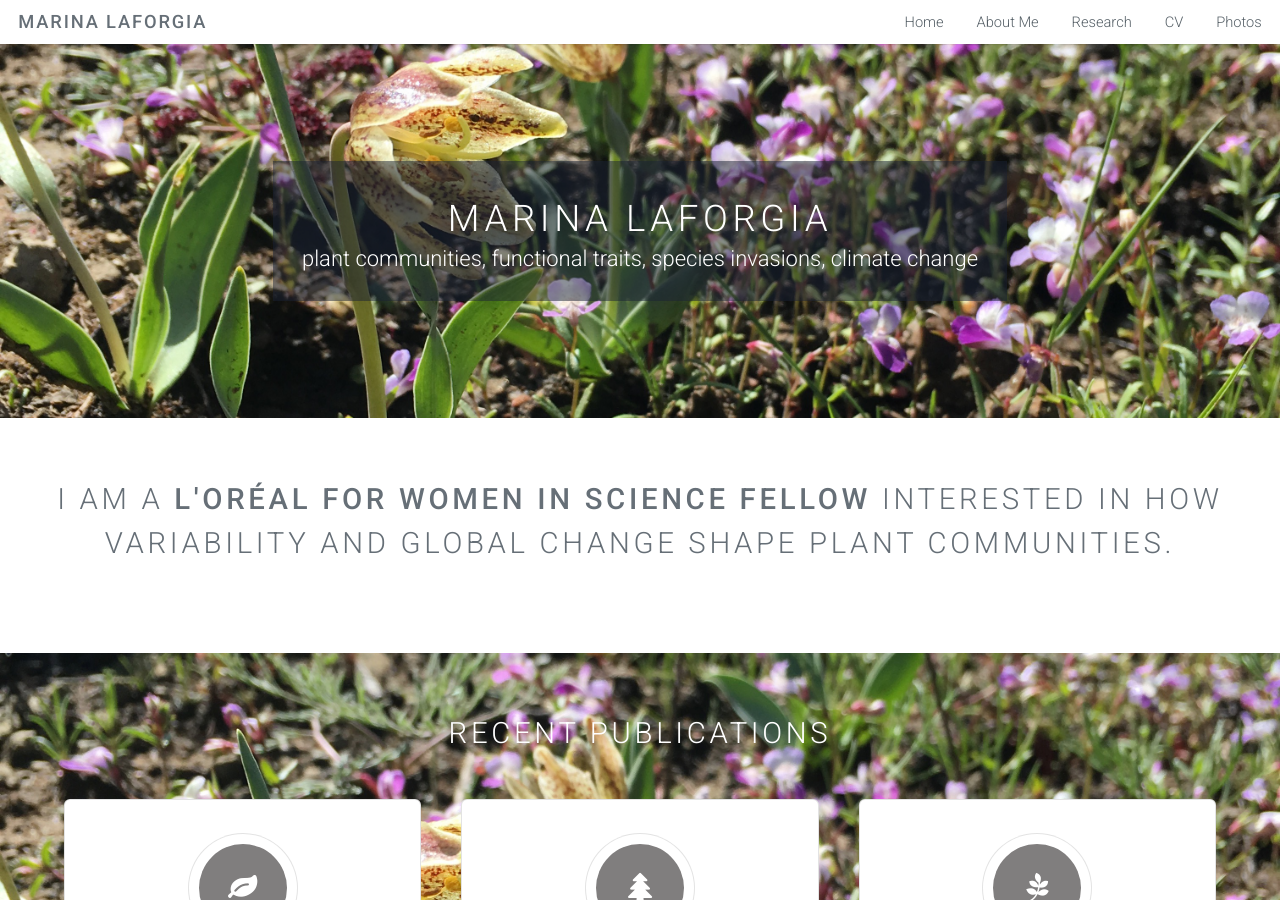
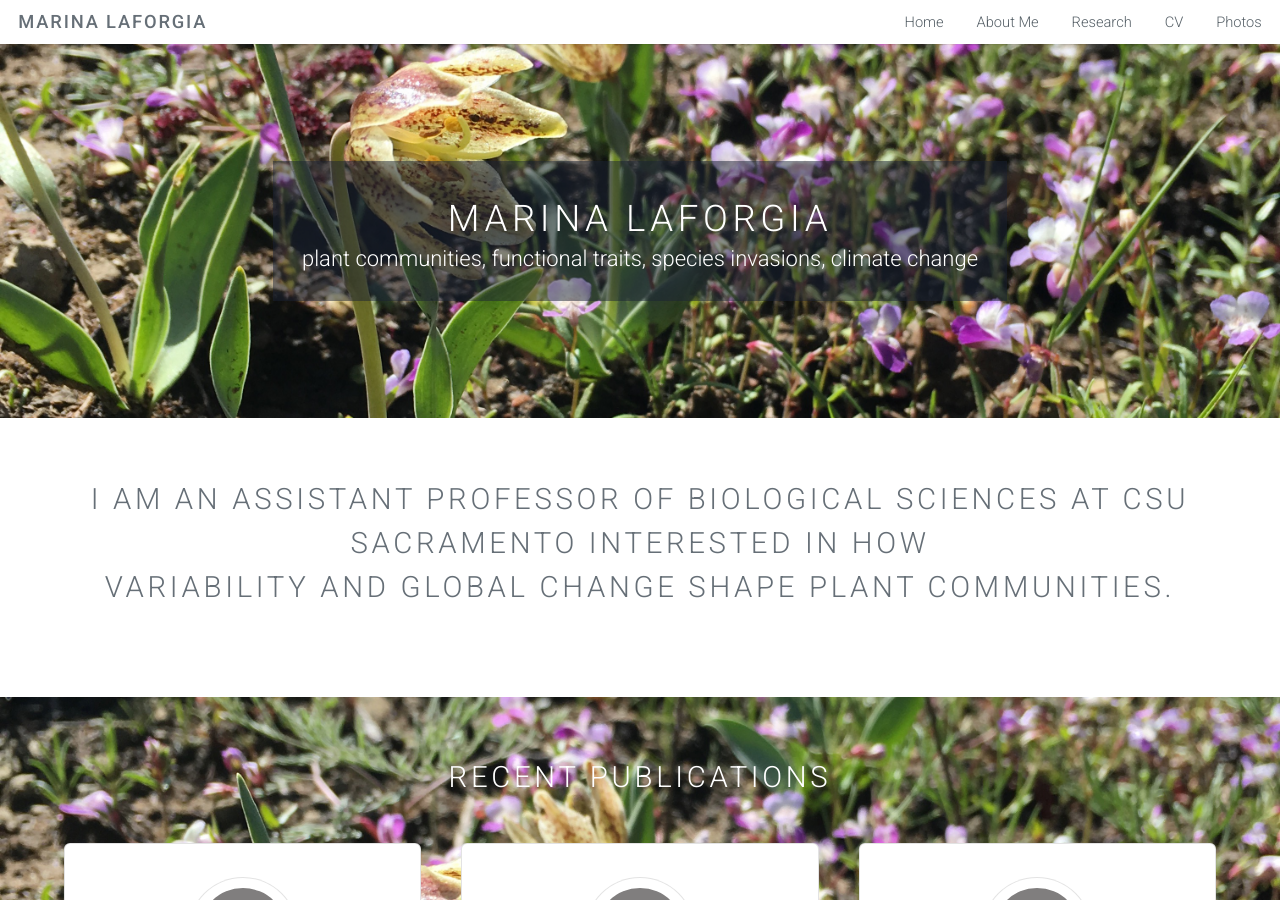
Before and after one commit to marinalaforgia/marinalaforgia.github.io, a Jekyll site: the page built from index.html, in a window 1280 px wide and 900 px high. Built offline with Jekyll 4.4.1, drawn with Linux system fonts in a browser that asks for light colours.

Commit message:
Update index.html
updated with current position

```diff
--- a/index.html
+++ b/index.html
@@ -5,7 +5,7 @@ layout: landing-page
 		<!-- One -->
 			<section id="one" class="wrapper style1">
 				<header class="major">
-					<h2>I am a <b>L'Oréal For Women in Science Fellow</b> interested in how <br> variability and global change shape plant communities. </h2>
+					<h2>I am an Assistant Professor of Biological Sciences at CSU Sacramento interested in how <br> variability and global change shape plant communities. </h2>
 				</header>
 			</section>
 
```
